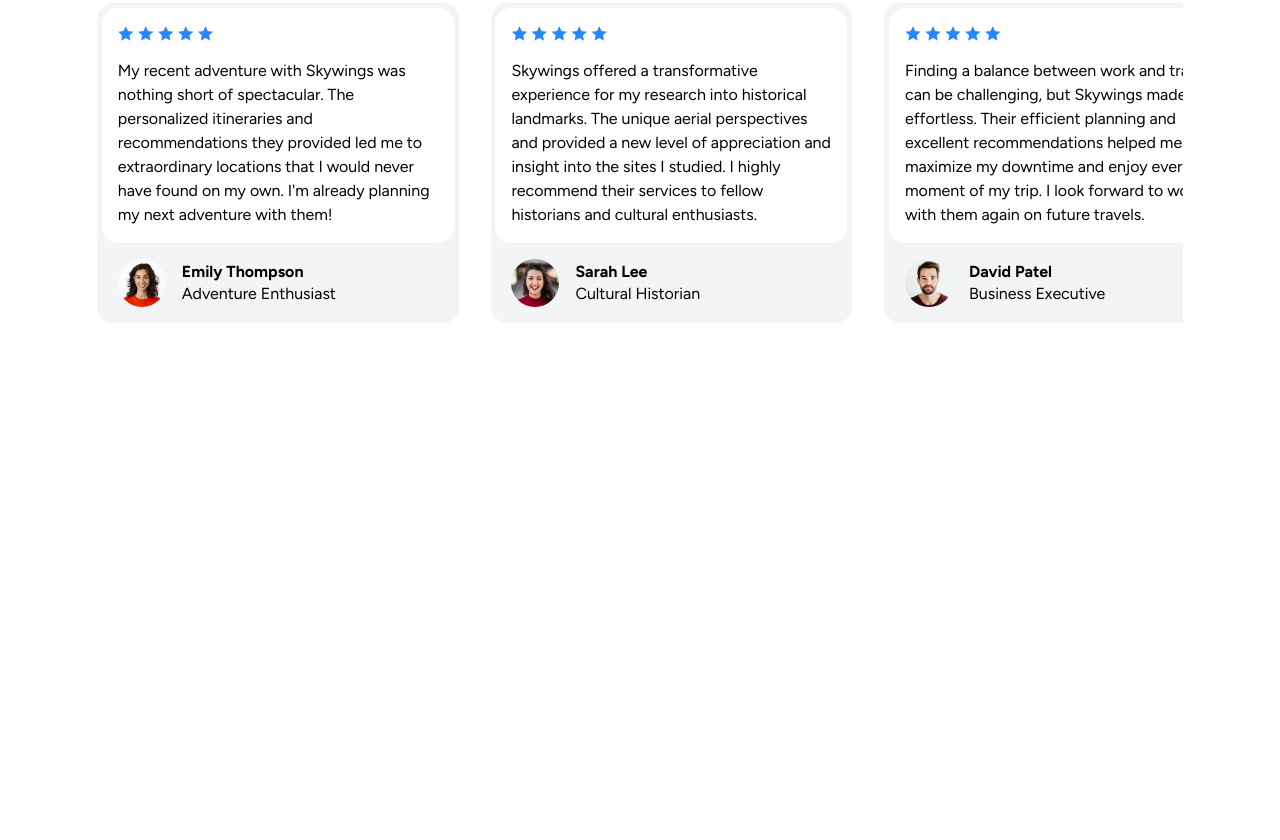
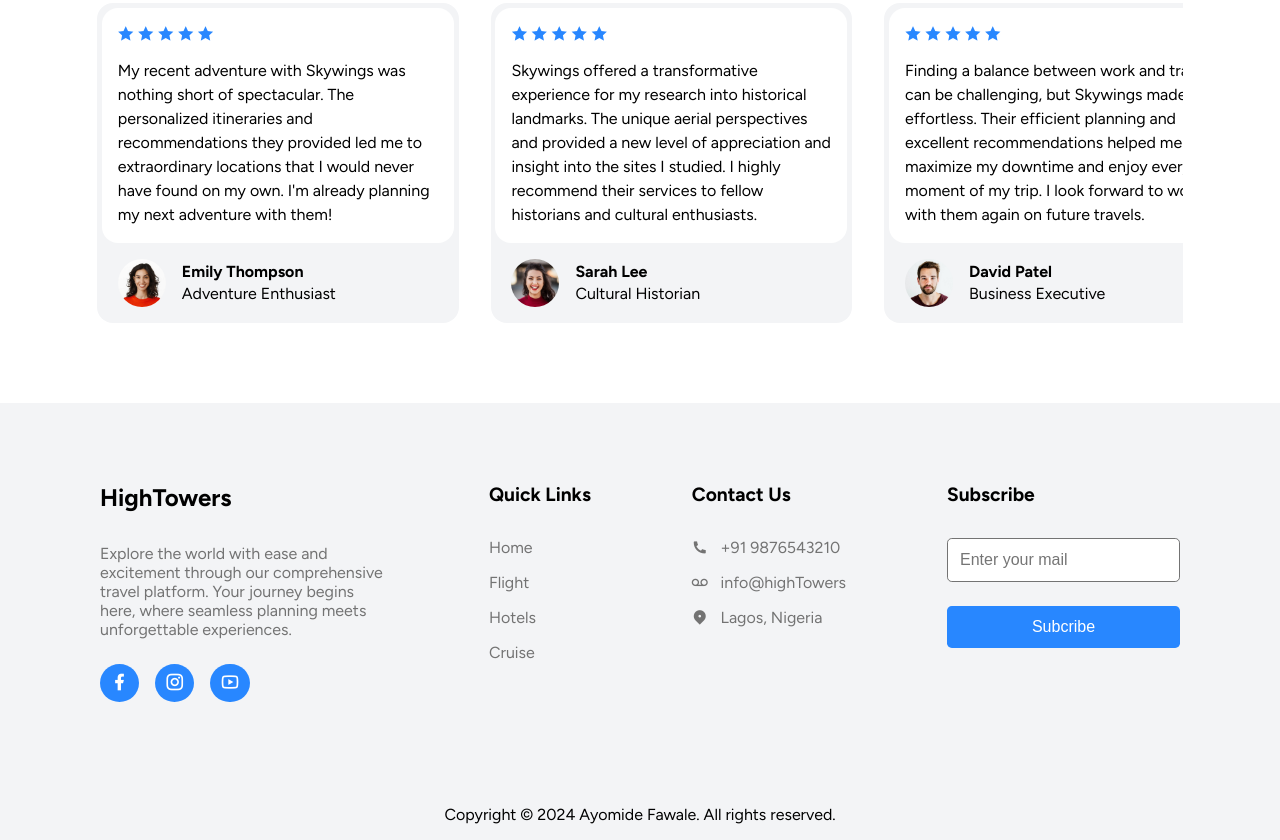
Before and after one commit to FawaleAyomide/HighTowers, a plain HTML site: page index.html in a window 1280 px wide. Shown: the part 3732-4572 px from the top of the page. Before the commit the page ends 4135 px from the top, so only its background shows below. Drawn offline with nearby package versions, Linux system fonts and the light colour scheme.

Commit message:
third commit

```diff
--- a/Style/style.css
+++ b/Style/style.css
@@ -51,7 +51,7 @@ body {
   display: flex;
   gap: 2rem;
 }
-.navlinks li {
+li {
   list-style: none;
 }
 .navlinks a {
@@ -595,3 +595,111 @@ span.Flight {
   flex-direction: column;
   gap: 0.2rem;
 }
+/* footer */
+footer{
+    background-color: var(--extra-light);
+    padding: 5rem 2rem 1rem 2rem;
+}
+footer .container{
+    display: flex;
+    flex-direction: column;
+    justify-content: center;
+    gap: 7rem;
+    align-items: center;
+    width: 100%;
+    max-width: 1080px;
+    margin: 0 auto;
+}
+footer .container .top{
+    display: flex;
+    justify-content: space-between;
+    align-items: start;
+    width: 100%;
+}
+.row{
+    display: flex;
+    flex-direction: column;
+    gap: 2rem;
+}
+.row h4{
+    font-size: 1.2rem;
+}
+.row-1 p{
+    width: 18rem;
+}
+.socials{
+    display: flex;
+    gap: 1rem;
+}
+.socials span{
+    width: fit-content;
+    height: fit-content;
+    padding: .6rem;
+    background-color: var(--primary-color);
+    border-radius: 50%;
+    cursor: pointer;
+}
+.socials span:hover{
+    background-color: var(--primary-color-dark);
+}
+.socials a{
+    text-decoration: none;
+}
+.socials span i{
+    font-size: 1.25rem;
+    color: var(--white);
+}
+.links{
+    display: flex;
+    flex-direction: column;
+    gap: 1rem;
+}
+.links a{
+    text-decoration: none;
+    color: var(--text-light);
+    font-size: 1rem;
+}
+.links a:hover{
+    color: var(--primary-color);
+}
+.data{
+    display: flex;
+    align-items: center;
+    gap: .8rem;
+    text-decoration: none;
+    font-size: 1rem;
+    color: var(--text-light);
+}
+.data:hover{
+    color: var(--primary-color);
+}
+form{
+  display: flex;
+  flex-direction: column;
+  gap: 1.5rem;
+}
+input{
+  width: 100%;
+  border-radius: .3rem;
+  color: var(--text-dark);
+  font-size: 1rem;
+  padding: .75rem;
+  border: 1px solid var(--text-light);
+  background-color: var(--white);
+}
+input:active{
+  border: 1px solid var(--primary-color);
+}
+form button{
+  width: 100%;
+  border-radius: .3rem;
+  color: var(--white);
+  font-size: 1rem;
+  padding: .75rem;
+  border: none;
+  background-color: var(--primary-color);
+}
+form button:hover{
+  background-color: var(--primary-color-dark);
+  transition: all .3s ease-in-out;
+}
--- a/index.html
+++ b/index.html
@@ -371,6 +371,69 @@
             </div>
         </div>
       </section>
+      <footer>
+        <div class="container">
+            <div class="top">
+                <div class="row row-1">
+                    <h2>HighTowers</h2>
+                    <p>Explore the world with ease and excitement
+                       through our comprehensive travel platform.
+                       Your journey begins here, where seamless
+                       planning meets unforgettable experiences.
+                    </p>
+                    <div class="socials">
+                        <a href="#"><span>
+                            <i class="ri-facebook-fill"></i>
+                        </span></a>
+                        <a href="#"><span>
+                            <i class="ri-instagram-line"></i>
+                        </span></a>
+                        <a href="#"><span>
+                            <i class="ri-youtube-line"></i>
+                        </span></a>
+                    </div>
+                </div>
+                <div class="row row-2">
+                    <h4>Quick Links</h4>
+                    <ul class="links">
+                        <li><a href="#home">Home</a></li>
+                        <li><a href="#">Flight</a></li>
+                        <li><a href="#">Hotels</a></li>
+                        <li><a href="#">Cruise</a></li>
+                    </ul>
+                </div>
+                <div class="row row-3">
+                    <h4>Contact Us</h4>
+                    <div class="links">
+                        <a href="#" class="data">
+                            <span><i class="ri-phone-fill"></i></span>
+                             <p>+91 9876543210</p>
+                        </a>
+                        <a href="#" class="data">
+                            <span><i class="ri-record-mail-line"></i></span>
+                             <p>info@highTowers</p>
+                        </a>
+                        <a href="#" class="data">
+                            <span><i class="ri-map-pin-2-fill"></i></span>
+                             <p> Lagos, Nigeria</p>
+                        </a>
+                    </div>
+                </div>
+                <div class="row row-4">
+                    <h4>Subscribe</h4>
+                    <form>
+                        <input type="text" placeholder="Enter your mail">
+                        <button>Subcribe</button>
+                    </form>
+                </div>
+            </div>
+            <div class="copyright">
+                <p>
+                  Copyright © 2024 Ayomide Fawale. All rights reserved.
+                </p>
+            </div>
+        </div>
+      </footer>
     </div>
 
     <script src="script.js"></script>
```
